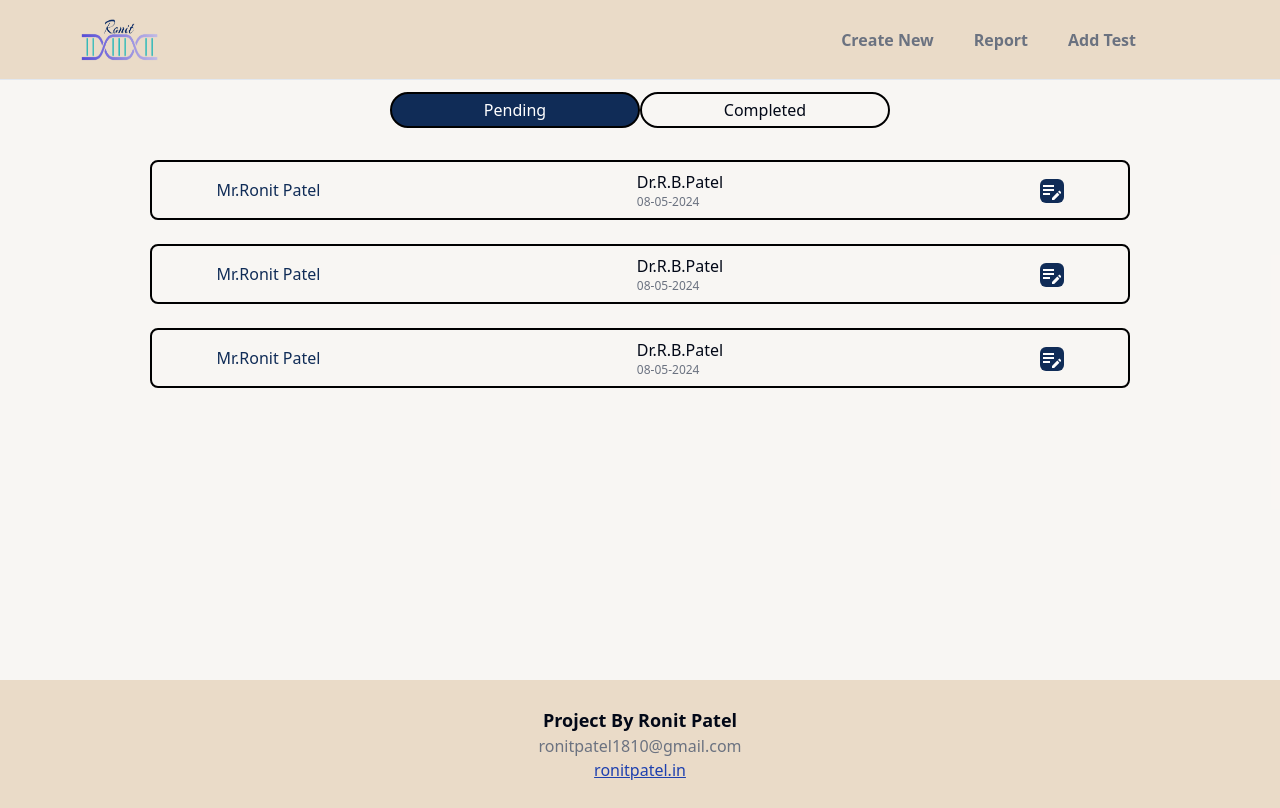
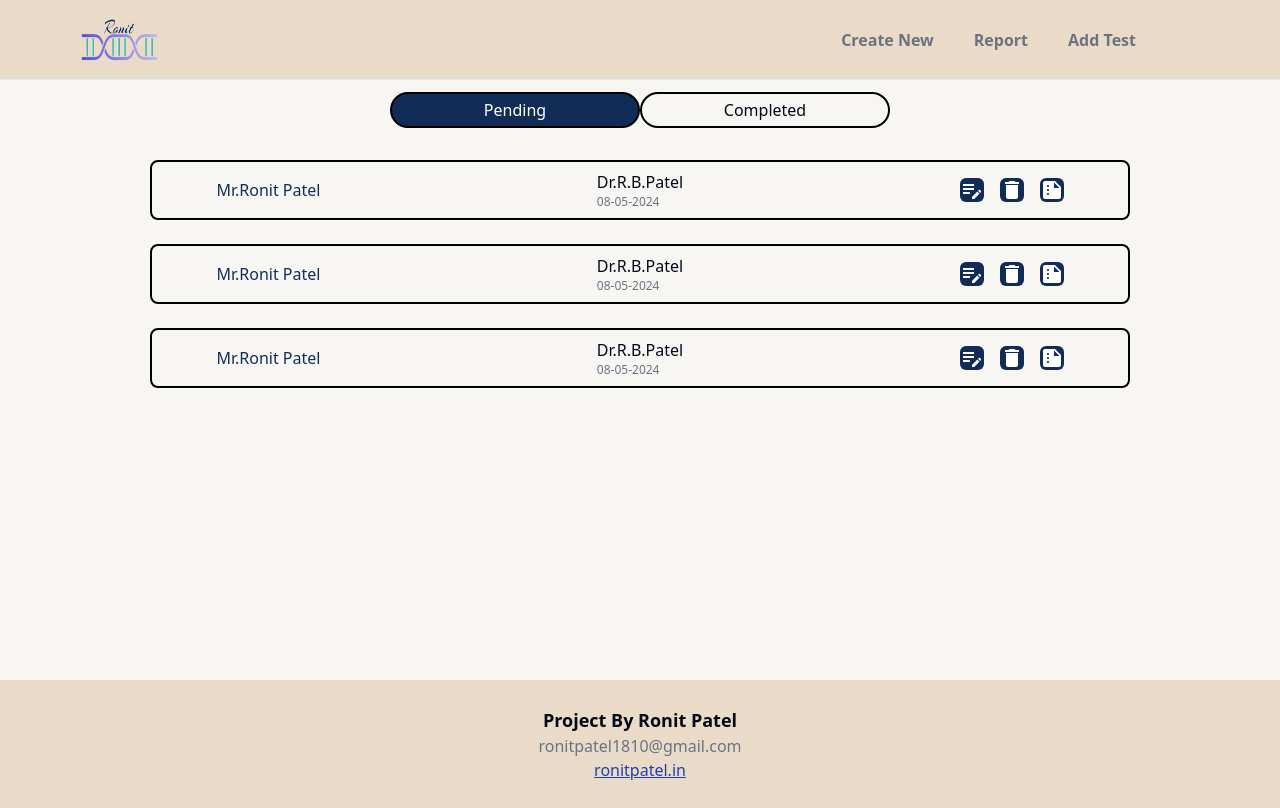
Before and after one commit to Ronit1810/Pathology-Lab-Management-System, a React (Vite) app: page /status in a window 1280 px wide. Built offline with nearby package versions, Linux system fonts and the light colour scheme.

Commit message:
Pending status

```diff
--- a/src/Pages/Status/StatusPage.jsx
+++ b/src/Pages/Status/StatusPage.jsx
@@ -1,5 +1,7 @@
 // import React from 'react'
 import EditNoteIcon from '@mui/icons-material/EditNote';
+import DeleteIcon from '@mui/icons-material/Delete';
+import SummarizeIcon from '@mui/icons-material/Summarize';
 
 import { useState } from "react"
 
@@ -23,8 +25,10 @@ function StatusPage() {
               <div>Dr.R.B.Patel</div>
               <div className=' text-gray-500 text-xs'>08-05-2024</div>
             </div>
-            <div>
+            <div className=' flex items-center justify-center gap-2 md:gap-4 ' >
               <EditNoteIcon className=' cursor-pointer bg-[#102C57] text-white rounded-md' />
+              <DeleteIcon className=' cursor-pointer bg-[#102C57] text-white rounded-md' />
+              <SummarizeIcon className=' cursor-pointer bg-[#102C57] text-white rounded-md' />
             </div>
           </div>
 
@@ -34,8 +38,10 @@ function StatusPage() {
               <div>Dr.R.B.Patel</div>
               <div className=' text-gray-500 text-xs'>08-05-2024</div>
             </div>
-            <div>
+            <div className=' flex items-center justify-center gap-2 md:gap-4 '>
               <EditNoteIcon className=' cursor-pointer bg-[#102C57] text-white rounded-md' />
+              <DeleteIcon className=' cursor-pointer bg-[#102C57] text-white rounded-md' />
+              <SummarizeIcon className=' cursor-pointer bg-[#102C57] text-white rounded-md' />
             </div>
           </div>
 
@@ -45,8 +51,10 @@ function StatusPage() {
               <div>Dr.R.B.Patel</div>
               <div className=' text-gray-500 text-xs'>08-05-2024</div>
             </div>
-            <div>
+            <div className=' flex items-center justify-center gap-2 md:gap-4 '>
               <EditNoteIcon className=' cursor-pointer bg-[#102C57] text-white rounded-md' />
+              <DeleteIcon className=' cursor-pointer bg-[#102C57] text-white rounded-md' />
+              <SummarizeIcon className=' cursor-pointer bg-[#102C57] text-white rounded-md' />
             </div>
           </div>
         </div>
```
